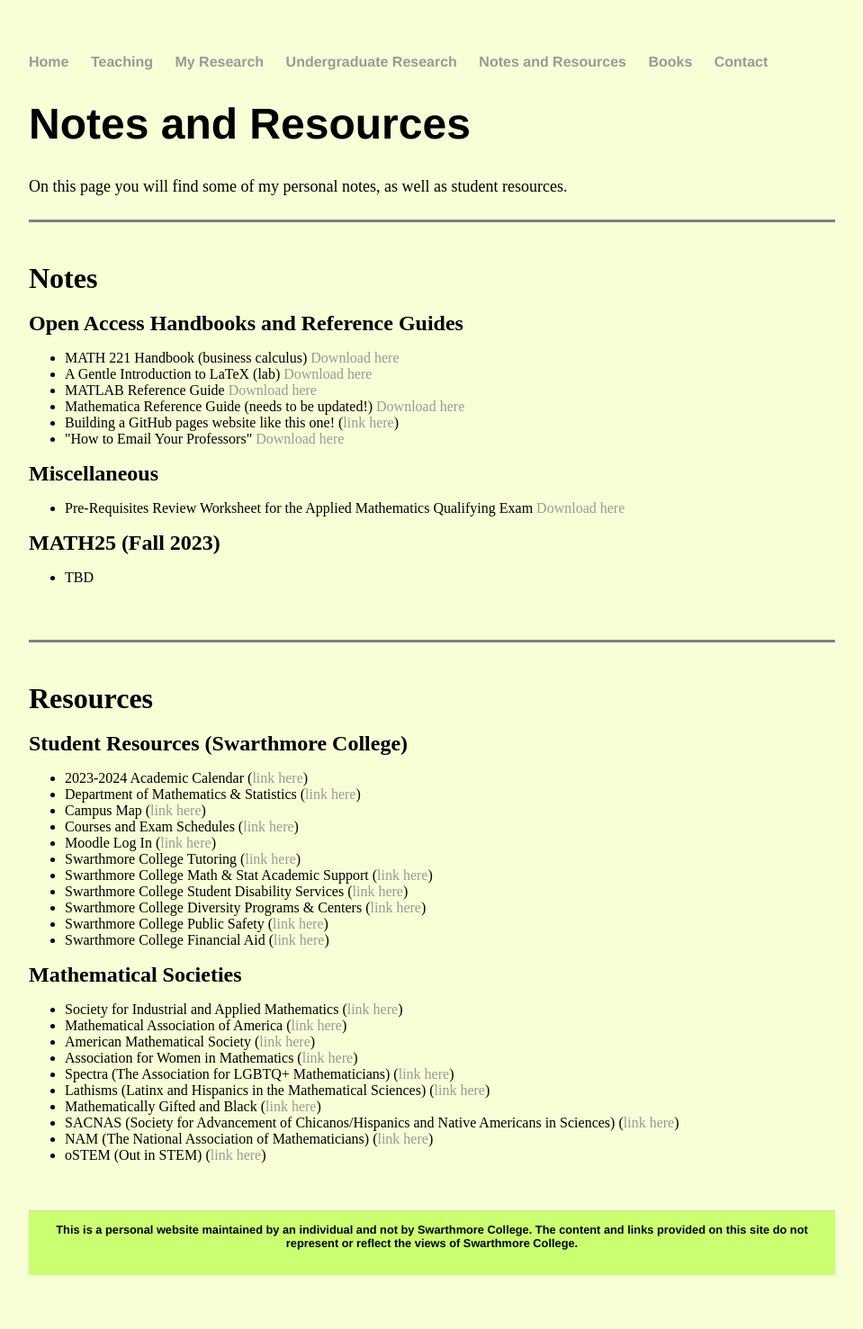
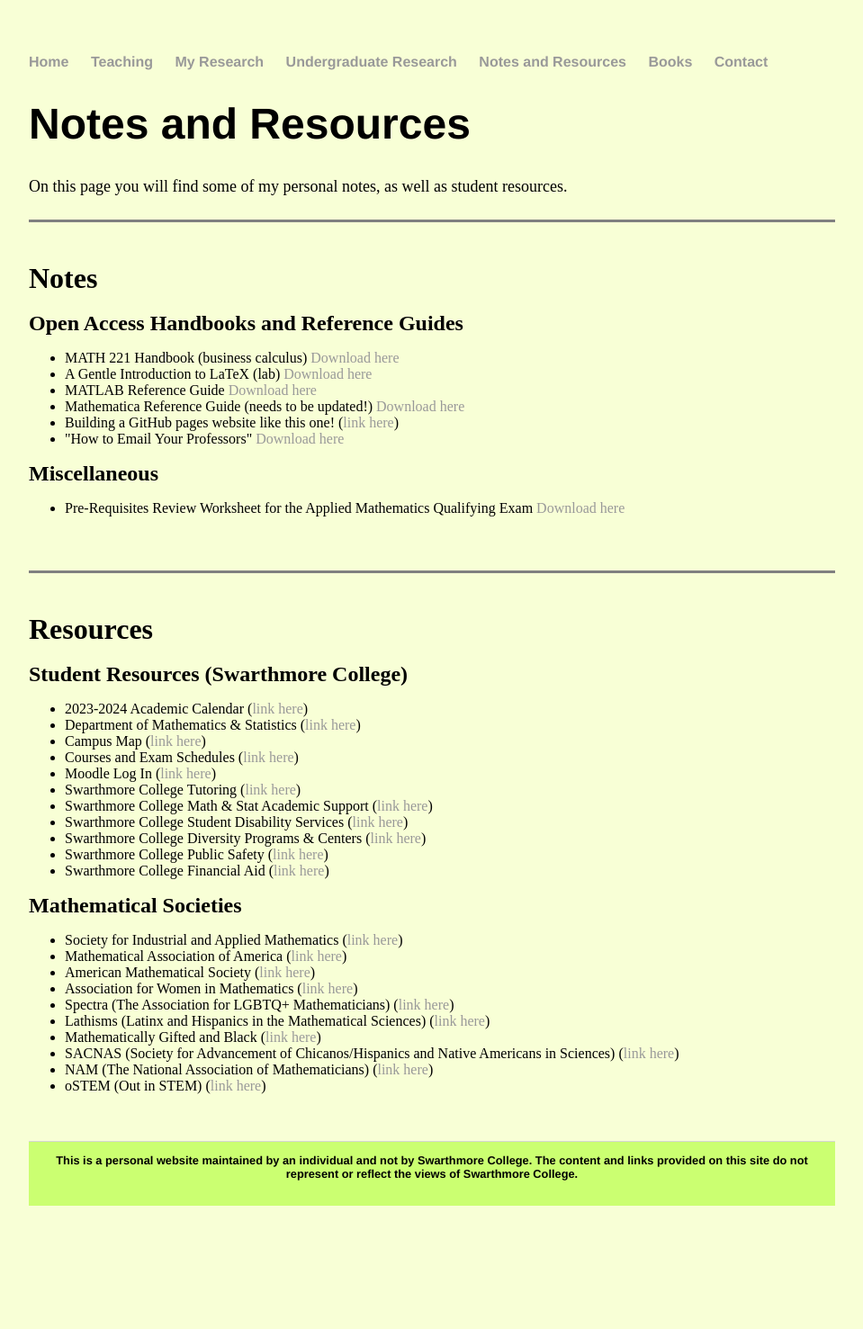
Before and after one commit to jhknakao/jhknakao.github.io, a Jekyll site: the page built from notes.html, in a window 1280 px wide. Shown: the whole page at 90% size, without its empty margins (160-1119 px from the left). Built offline with Jekyll 4.4.1, drawn with Linux system fonts in a browser that asks for light colours; after the commit the page ends 1400 px from its top, so only the background shows below that.

Commit message:
Update notes.html

```diff
--- a/notes.html
+++ b/notes.html
@@ -30,11 +30,6 @@ title: Notes and Resources
 		<li>Pre-Requisites Review Worksheet for the Applied Mathematics Qualifying Exam <a href="files/Wkst_0.pdf" class="download" title="Download worksheet">Download here</a></li>
 	</ul>
 
-	<font size="5"><b>MATH25 (Fall 2023)</b></font>
-	<ul>
-		<li>TBD</li>
-
-	</ul>
 	<br>
 	<br>
 	<hr size="3" noshade>
```
